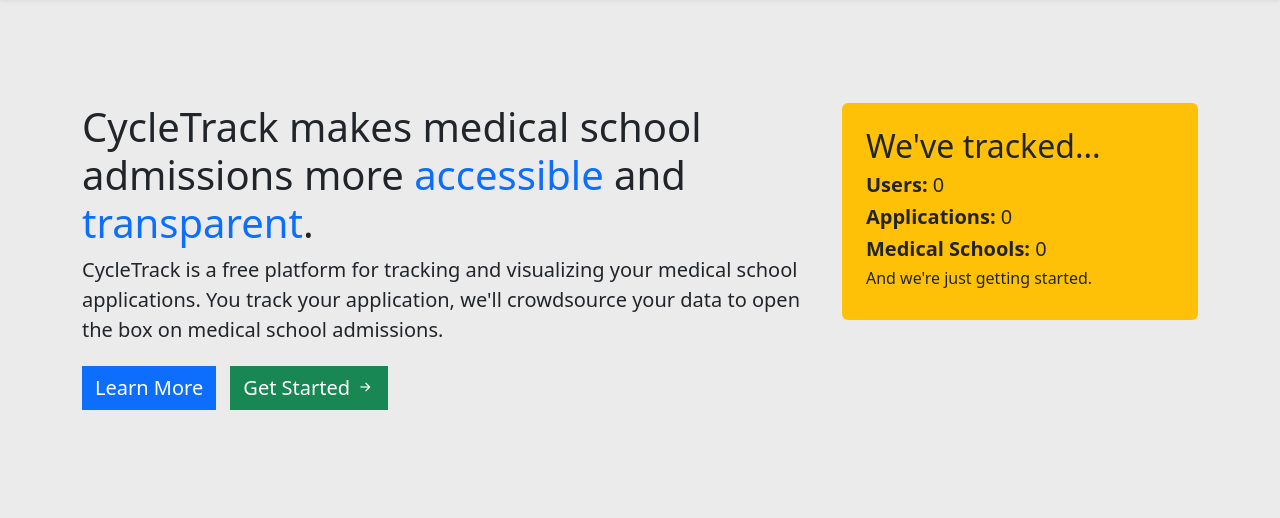
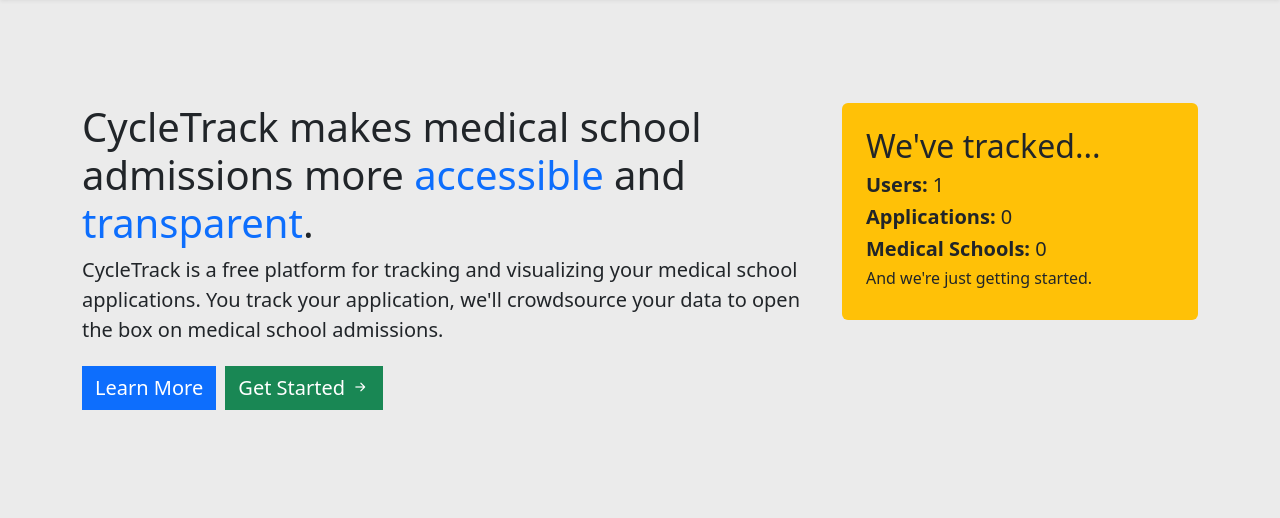
Before and after one commit to RunningMSN/CycleTrack, a Flask app: page / in a window 1280 px wide. Shown: the part 59-577 px from the top of the page. Run offline with Flask 3, Linux system fonts and the light colour scheme; some libraries are stand-ins or nearby versions.

Commit message:
Corrected button spacing

```diff
--- a/website/templates/index.html
+++ b/website/templates/index.html
@@ -11,7 +11,7 @@
                     <p class="lead">CycleTrack is a <strong>free</strong> platform for tracking and visualizing your medical school applications.
                     You track your application, we'll crowdsource your data to open the box on medical school admissions.</p>
                     <a href="{{ url_for('pages.about') }}"><button class="btn btn-primary fs-5" style="border-radius: 0; margin: 5px; margin-left: 0">Learn More</button></a>
-                    <a href="{{ url_for('authentication.register') }}"><button class="btn btn-success fs-5" style="border-radius: 0; margin: 5px;">Get Started <i class="bi bi-arrow-right-short"></i></button></a>
+                    <a href="{{ url_for('authentication.register') }}"><button class="btn btn-success fs-5" style="border-radius: 0; margin: 5px; margin-left: 0">Get Started <i class="bi bi-arrow-right-short"></i></button></a>
 
                 </div>
                 <div class="col-12 col-md-4 my-2">
```
